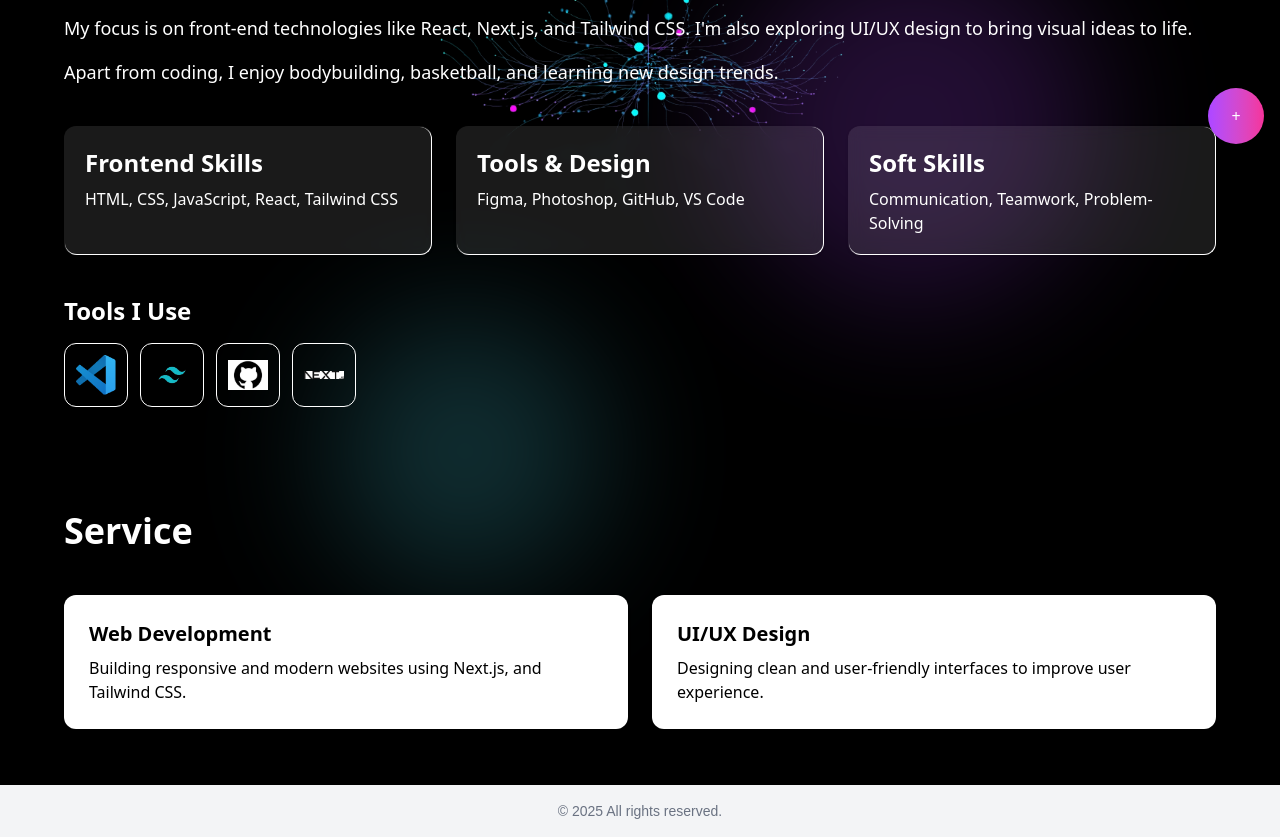
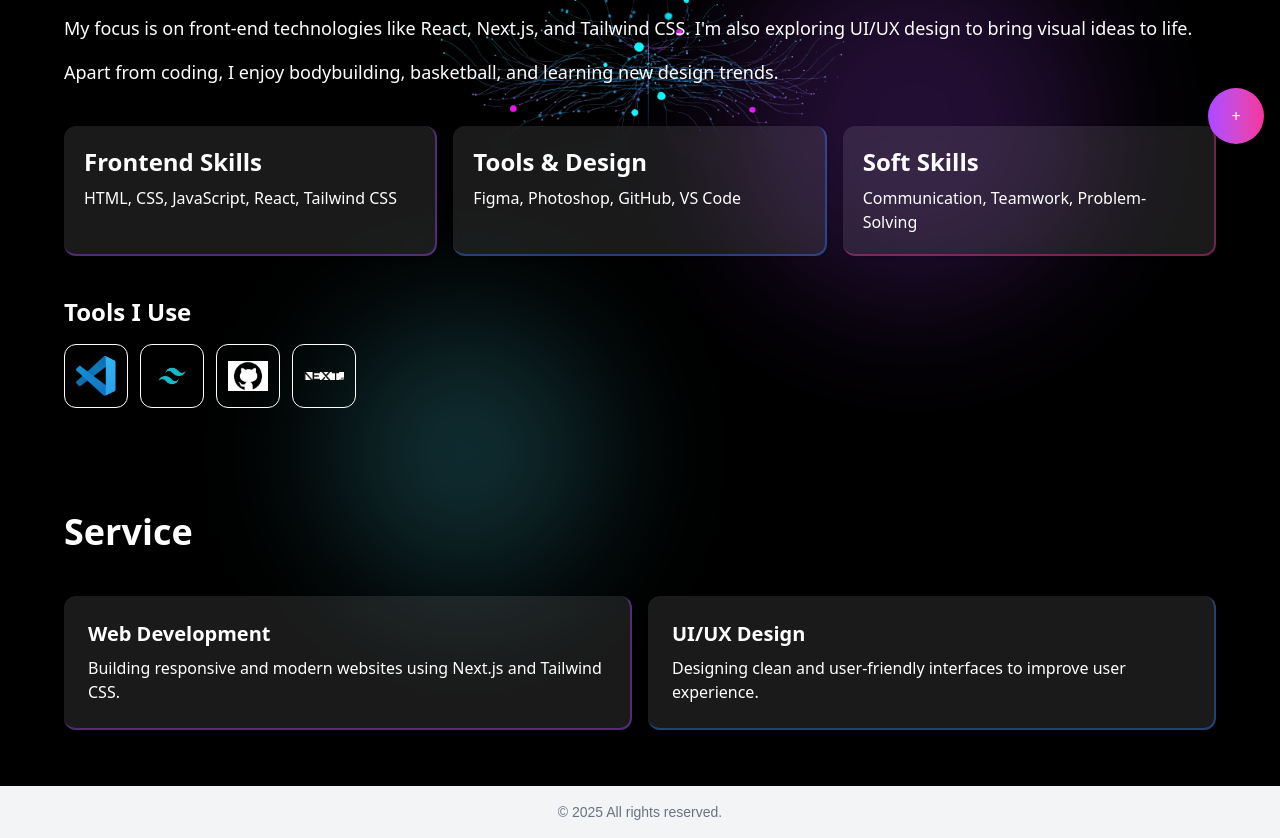
Before and after one commit to thiliphari31/portfolio, a Next.js app: page / in a window 1280 px wide. Shown: the part 640-1478 px from the top of the page. Built offline with nearby package versions, Linux system fonts and the light colour scheme.

Commit message:
section color

```diff
--- a/src/app/page.tsx
+++ b/src/app/page.tsx
@@ -258,68 +258,49 @@
             </p>
 
             {/* Skill Cards */}
-            <div className="mt-10 grid grid-cols-1 sm:grid-cols-2 lg:grid-cols-3 gap-6">
+            <div className="mt-10 grid grid-cols-1 sm:grid-cols-2 lg:grid-cols-3 gap-4">
               {[
                 {
                   title: "Frontend Skills",
-                  color: "purple",
                   content: "HTML, CSS, JavaScript, React, Tailwind CSS",
+                  borderColor: "border-purple-500/40",
+                  hoverBorderColor: "hover:border-purple-500",
+                  textColor: "group-hover:text-purple-500",
                 },
                 {
                   title: "Tools & Design",
-                  color: "blue",
                   content: "Figma, Photoshop, GitHub, VS Code",
+                  borderColor: "border-blue-500/40",
+                  hoverBorderColor: "hover:border-blue-500",
+                  textColor: "group-hover:text-blue-500",
                 },
                 {
                   title: "Soft Skills",
-                  color: "pink",
                   content: "Communication, Teamwork, Problem-Solving",
+                  borderColor: "border-pink-500/40",
+                  hoverBorderColor: "hover:border-pink-500",
+                  textColor: "group-hover:text-pink-500",
                 },
-              ].map(({ title, color, content }) => (
+              ].map(({ title, content, borderColor, hoverBorderColor, textColor }) => (
                 <div
                   key={title}
                   className={`
-        group relative
-        bg-white/10
-        dark:bg-white/5
+        group
+        bg-white/10 dark:bg-white/5
         backdrop-blur
-        "bg-black text-white" : "bg-white text-black"
+        "bg-black text-white:bg-black text-white"
         p-5
         rounded-xl
         shadow
         transition-transform duration-300
         hover:-translate-y-2
         hover:shadow-2xl
-        border-t border-l border-transparent
-        border-r-${color}-500
-        border-b-${color}-500
+        border-b-2 border-r-2 ${borderColor} border-opacity-40
+        ${hoverBorderColor}
       `}
                 >
-                  {/* AFTER pseudo-element */}
-                  <div
-                    className={`
-          pointer-events-none
-          absolute
-          bottom-0
-          right-0
-          w-full
-          h-full
-          rounded-xl
-          border-r
-          border-b
-          border-${color}-500/0
-          group-hover:border-${color}-500/50
-          transition-colors duration-300
-        `}
-                  />
-
                   <h3
-                    className={`
-          text-lg sm:text-xl lg:text-2xl
-          font-semibold mb-2
-          transition-colors
-          group-hover:text-${color}-500
-        `}
+                    className={`text-lg sm:text-xl lg:text-2xl font-semibold mb-2 transition-colors ${textColor}`}
                   >
                     {title}
                   </h3>
@@ -327,8 +308,6 @@
                 </div>
               ))}
             </div>
-
-
 
             {/* Tools */}
             <div className="mt-10">
@@ -361,28 +340,72 @@
           </h2>
 
           {/* Service Cards */}
-          <div id="service" className="grid grid-cols-1 sm:grid-cols-2 gap-6">
+          <div id="service" className="grid grid-cols-1 sm:grid-cols-2 gap-4">
+            {/* Card 1 */}
+            <div
+              className="
+      group
+      bg-white/10 dark:bg-white/5
+      backdrop-blur
 
-            {/* Card 1 */}
-            <div className="group bg-white dark:bg-gray-900 text-black dark:text-white p-6 rounded-xl shadow hover:shadow-2xl transition-transform duration-300 hover:-translate-y-2 border border-transparent hover:border-purple-500">
-              <h3 className="text-xl font-semibold mb-2 group-hover:text-purple-600 dark:group-hover:text-purple-400 transition-colors">
+      p-6
+      rounded-xl
+      shadow
+      transition-transform duration-300
+      hover:-translate-y-2
+      hover:shadow-2xl
+      border-b-2 border-r-2 border-purple-500/40
+      hover:border-purple-500
+    "
+            >
+              <h3
+                className="
+        text-xl font-semibold mb-2
+        transition-colors
+        group-hover:text-purple-500
+        font-sans
+      "
+              >
                 Web Development
               </h3>
-              <p className="text-base">
-                Building responsive and modern websites using Next.js, and Tailwind CSS.
+              <p className="text-base font-sans">
+                Building responsive and modern websites using Next.js and Tailwind CSS.
               </p>
             </div>
 
             {/* Card 2 */}
-            <div className="group bg-white dark:bg-gray-900 text-black dark:text-white p-6 rounded-xl shadow hover:shadow-2xl transition-transform duration-300 hover:-translate-y-2 border border-transparent hover:border-blue-500">
-              <h3 className="text-xl font-semibold mb-2 group-hover:text-blue-600 dark:group-hover:text-blue-400 transition-colors">
+            <div
+              className="
+      group
+      bg-white/10 dark:bg-white/5
+      backdrop-blur
+
+      p-6
+      rounded-xl
+      shadow
+      transition-transform duration-300
+      hover:-translate-y-2
+      hover:shadow-2xl
+      border-b-2 border-r-2 border-blue-500/40
+      hover:border-blue-500
+    "
+            >
+              <h3
+                className="
+        text-xl font-semibold mb-2
+        transition-colors
+        group-hover:text-blue-500
+        font-sans
+      "
+              >
                 UI/UX Design
               </h3>
-              <p className="text-base">
+              <p className="text-base font-sans">
                 Designing clean and user-friendly interfaces to improve user experience.
               </p>
             </div>
           </div>
+
         </div>
       </div>
     </div>
--- a/tailwind.config.js
+++ b/tailwind.config.js
@@ -10,3 +10,12 @@
   },
   plugins: [],
 };
+
+module.exports = {
+  content: [
+    "./src/**/*.{js,ts,jsx,tsx}",
+  ],
+  safelist: [
+    "border-pink-500/40",
+  ],
+}
```
